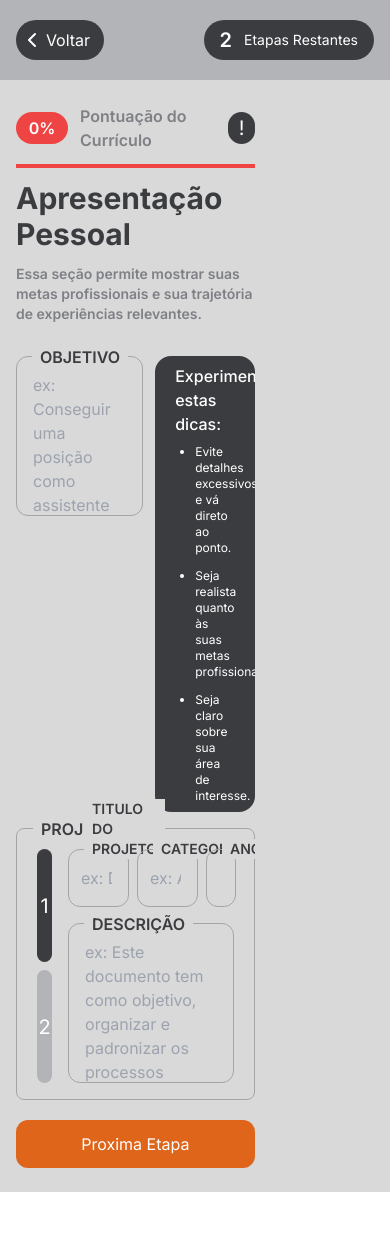
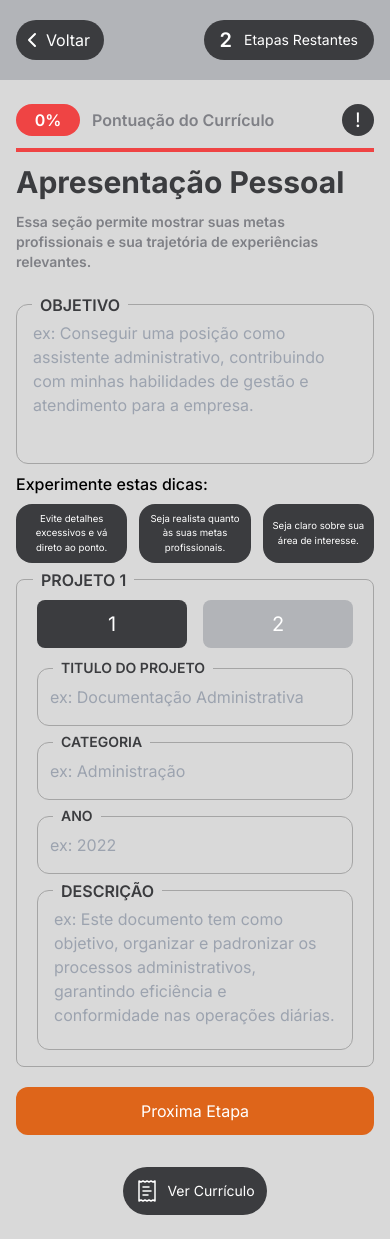
Before and after one commit to ArthurJuwer/CurriculumMaker, a React (Vite) app: page /steps/presentationCV in a window 390 px wide. Before the commit the page ends 1192 px from the top, so only its background shows below. Built offline with nearby package versions, Linux system fonts and the light colour scheme.

Commit message:
pagina de PresentationCV responsiva

```diff
--- a/src/components/Steps/Header/HeaderCV.jsx
+++ b/src/components/Steps/Header/HeaderCV.jsx
@@ -102,7 +102,7 @@ export default function HeaderCV() {
         <div className="min-h-dvh w-full bg-DefaultGray">
             <TopMarker stepsAtual={3} />
             <div className={`${mobileOpenCurriculum ? 'flex flex-col' : ''} 2xl:px-32 2xl:py-14 xl:px-16 px-4 py-6 2xl:h-[calc(100dvh-7rem)] xl:h-[calc(100dvh-4.5rem)] flex justify-between 2xl:gap-x-32 xl:gap-x-5`}>
-                <div className="flex flex-col 2xl:gap-y-8 gap-y-3 xl:w-8/12 w-full h-full overflow-y-auto">
+                <div className="flex flex-col 2xl:gap-y-8 gap-y-3 xl:w-8/12 w-full h-full xl:overflow-y-auto ">
                     <Score />
                     <div className={`${mobileOpenCurriculum ? 'hidden' : 'block'} h-full flex flex-col 2xl:gap-y-8 gap-y-4`}>
                         <Title
--- a/src/components/Steps/Presentation/PresentationCV.jsx
+++ b/src/components/Steps/Presentation/PresentationCV.jsx
@@ -9,6 +9,7 @@ import Input from "../StepsGlobalComponents/Input";
 import { CurriculumContext } from "../../../context/CurriculumContext";
 import ErrorMessage from "../StepsGlobalComponents/ErrorMessage";
 import { useNavigate } from "react-router-dom";
+import { ArrowLeft, ReceiptText } from "lucide-react";
 
 export default function PresentationCV() {
     const { values, setValues } = useContext(CurriculumContext);
@@ -93,7 +94,6 @@ export default function PresentationCV() {
             return;
         }
 
-        // Salvar o objetivo e os projetos no localStorage
         localStorage.setItem('objective', objective);
         localStorage.setItem('projects', JSON.stringify(projects));
 
@@ -111,19 +111,20 @@ export default function PresentationCV() {
     return (
         <div className="min-h-dvh w-full bg-DefaultGray">
             <TopMarker stepsAtual={'2'} />
-            <div className={`${mobileOpenCurriculum ? 'flex flex-col' : ''} 2xl:px-32 2xl:py-14 xl:px-16 px-4 py-6 2xl:h-[calc(100dvh-7rem)] xl:h-[calc(100dvh-4.5rem)] flex justify-between 2xl:gap-x-32 xl:gap-x-5`}>                <div className="flex flex-col 2xl:gap-y-8 gap-y-3 w-8/12 h-full overflow-y-auto">
+            <div className={`${mobileOpenCurriculum ? 'flex flex-col' : ''} 2xl:px-32 2xl:py-14 xl:px-16 px-4 py-6 2xl:h-[calc(100dvh-7rem)] xl:h-[calc(100dvh-4.5rem)] flex justify-between 2xl:gap-x-32 xl:gap-x-5`}>
+                <div className="flex flex-col 2xl:gap-y-8 gap-y-3 xl:w-8/12 h-full xl:overflow-y-auto">
                     <Score />
-                    <div className="h-full flex flex-col gap-y-8">
+                    <div className={`${mobileOpenCurriculum ? 'hidden' : 'block'} h-full flex flex-col gap-y-8`}>
                         <Title
                             title={'Apresentação Pessoal'}
                             description={'Essa seção permite mostrar suas metas profissionais e sua trajetória de experiências relevantes.'}
                         />
-                        <div className="max-h-full w-full flex justify-between 2xl:gap-x-5 gap-x-3">
+                        <div className="max-h-full w-full flex xl:flex-row flex-col justify-between 2xl:gap-x-5 gap-x-3">
                             <TextArea
                                 key={0}
                                 id={0}
                                 label={'Objetivo'}
-                                width={'w-7/12'}
+                                width={'xl:w-7/12 w-full'}
                                 value={objective !== 'texto do objetivo.' ? objective : ''}
                                 onChange={(e) => {
                                     setObjective(e.target.value)
@@ -133,33 +134,33 @@ export default function PresentationCV() {
                                 }}
                                 placeholder={'ex: Conseguir uma posição como assistente administrativo, contribuindo com minhas habilidades de gestão e atendimento para a empresa.'}
                             />
-                            <div className="bg-TitleGray 2xl:p-5 py-2 px-5 text-white rounded-2xl h-full w-5/12 flex flex-col 2xl:gap-y-3 gap-y-2">
-                                <h1 className="2xl:text-xl font-medium">Experimente estas dicas:</h1>
-                                <ul className="list-disc pl-5 2xl:text-sm text-xs flex flex-col gap-y-3 font-normal">
-                                    <li>Evite detalhes excessivos e vá direto ao ponto.</li>
-                                    <li>Seja realista quanto às suas metas profissionais.</li>
-                                    <li>Seja claro sobre sua área de interesse.</li>
+                            <div className="xl:bg-TitleGray xl:text-white text-bg-TitleGray 2xl:p-5 xl:py-2 xl:px-5 p-0  rounded-2xl h-full xl:w-5/12 w-full flex flex-col 2xl:gap-y-3 gap-y-2">
+                                <h1 className="2xl:text-xl font-medium mt-2">Experimente estas dicas:</h1>
+                                <ul className="xl:list-disc xl:pl-5 2xl:text-sm xl:text-xs text-[0.6rem] text-white flex xl:flex-col gap-y-3 font-normal gap-x-3">
+                                    <li className="bg-TitleGray w-1/3 xl:bg-transparent xl:w-auto rounded-2xl text-center xl:text-left p-2 xl:p-0 xl:list-item flex items-center justify-center">Evite detalhes excessivos e vá direto ao ponto.</li>
+                                    <li className="bg-TitleGray w-1/3 xl:bg-transparent xl:w-auto rounded-2xl text-center xl:text-left p-2 xl:p-0 xl:list-item flex items-center justify-center">Seja realista quanto às suas metas profissionais.</li>
+                                    <li className="bg-TitleGray w-1/3 xl:bg-transparent xl:w-auto rounded-2xl text-center xl:text-left p-2 xl:p-0 xl:list-item flex items-center justify-center">Seja claro sobre sua área de interesse.</li>
                                 </ul>
                             </div>
                         </div>
-                        <div className="bg-transparent border border-BorderInputGray rounded-lg w-full p-5 pb-4 -mt-4 flex gap-x-4 relative">
-                            <label htmlFor="" className="absolute -top-3 left-4 bg-DefaultGray px-2 font-semibold text-TitleGray uppercase z-0">Projeto {selectedProject + 1}</label>
-                            <div className="w-1/12 flex flex-col gap-y-2">
+                        <div className="bg-transparent border border-BorderInputGray rounded-lg w-full p-5 pb-4 -mt-4 flex gap-x-4 relative xl:flex-row flex-col gap-y-5">
+                            <label className="absolute -top-3 left-4 bg-DefaultGray px-2 font-semibold text-TitleGray uppercase z-0">Projeto {selectedProject + 1}</label>
+                            <div className="xl:w-1/12 flex xl:flex-col gap-y-2">
                                 {[0, 1].map(index => (
                                     <button
                                         key={index}
-                                        className={`h-1/2 rounded-xl text-xl text-white ${selectedProject === index ? 'bg-TitleGray' : 'bg-NormalGray'}`}
+                                        className={`xl:h-1/2 h-12 w-full xl:rounded-xl ${index === 1 ? 'ml-4 xl:ml-0' : ''} rounded-lg text-xl text-white ${selectedProject === index ? 'bg-TitleGray' : 'bg-NormalGray'}`}
                                         onClick={() => handleProjectSwitch(index)}
                                     >
                                         {index + 1}
                                     </button>
                                 ))}
                             </div>
-                            <div className="w-11/12 flex flex-col gap-y-4">
-                                <div className="flex gap-x-2">
+                            <div className="xl:w-11/12 flex flex-col gap-y-4">
+                                <div className="flex flex-wrap xl:flex-nowrap gap-x-2 gap-y-4 xl:gap-y-0 ">
                                     <Input
                                         id={`title-${selectedProject}`}
-                                        width="w-5/12"
+                                        width="w-xl:5/12 w-full"
                                         label="Titulo do Projeto"
                                         onChange={(e) => handleProjectChange(selectedProject, 'title', e.target.value)}
                                         value={projects[selectedProject]?.title === `Projeto ${selectedProject + 1}` ? '' : projects[selectedProject]?.title}
@@ -169,7 +170,7 @@ export default function PresentationCV() {
                                     />
                                     <Input
                                         id={`category-${selectedProject}`}
-                                        width="w-5/12"
+                                        width="xl:w-5/12 w-full"
                                         label="Categoria"
                                         onChange={(e) => handleProjectChange(selectedProject, 'category', e.target.value)}
                                         value={projects[selectedProject]?.category === 'Categoria' ? '' : projects[selectedProject]?.category}
@@ -179,7 +180,7 @@ export default function PresentationCV() {
                                     />
                                     <Input
                                         id={`year-${selectedProject}`}
-                                        width="w-2/12"
+                                        width="xl:w-2/12 w-full"
                                         label="Ano"
                                         onChange={(e) => handleProjectChange(selectedProject, 'year', e.target.value)}
                                         value={projects[selectedProject]?.year === 'ANO' ? '' : projects[selectedProject]?.year}
@@ -209,10 +210,28 @@ export default function PresentationCV() {
                         <div className="-mt-5">
                             <ButtonNext onClick={handleSubmit} />
                         </div>
+                        <div className="flex justify-center">
+                            <button
+                                className="xl:hidden rounded-3xl  w-36 h-12 bg-TitleGray text-white text-sm flex items-center justify-center gap-x-2"
+                                onClick={ ()=> setMobileOpenCurriculum(true)}
+                            >
+                                    <ReceiptText strokeWidth={1.5} />
+                                    Ver Currículo
+                            </button>
+                        </div>
                     </div>
                 </div>
                 <div className={`${mobileOpenCurriculum ? 'block mt-6' : 'hidden'} 2xl:w-4/12 xl:w-5/12 xl:block h-[70dvh] w-full `}>
                     <Curriculum key={2} />
+                </div>
+                <div className={`${mobileOpenCurriculum ? 'block mt-6' : 'hidden'} flex justify-center`}>
+                    <button
+                        className="xl:hidden rounded-3xl w-36 h-12 bg-TitleGray text-white text-sm flex items-center justify-center gap-x-2"
+                        onClick={ ()=> setMobileOpenCurriculum(false)}
+                    >
+                            <ArrowLeft />
+                            Voltar
+                    </button>
                 </div>
 
             </div>
```
